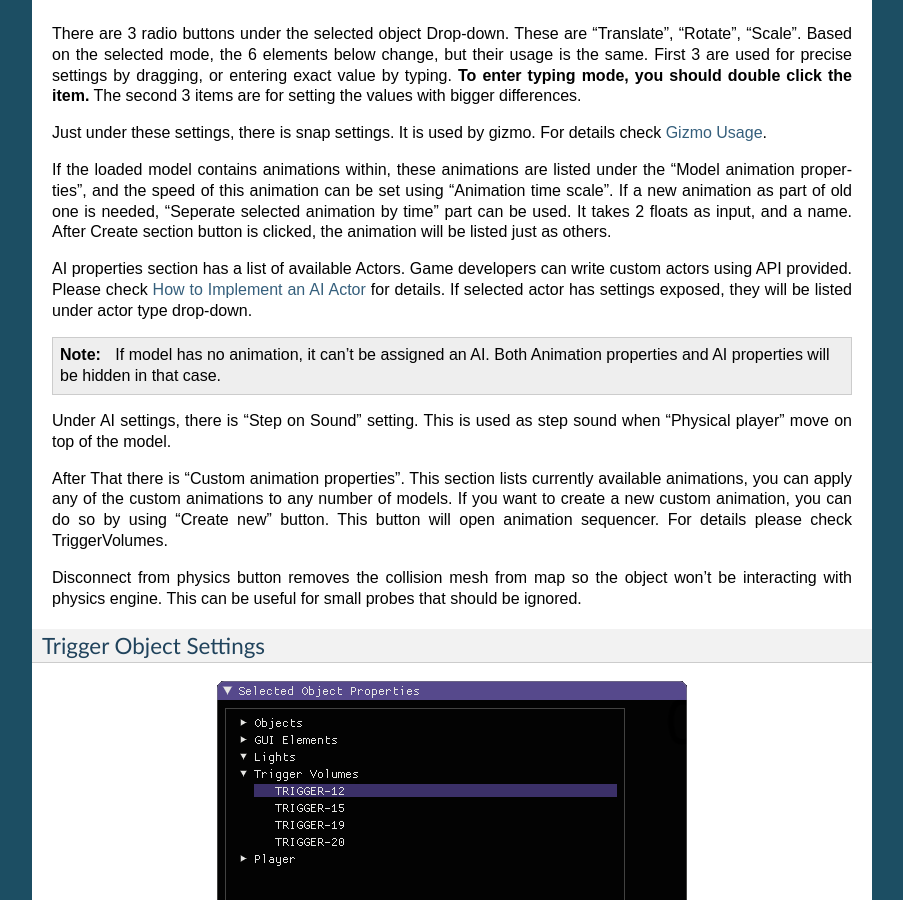
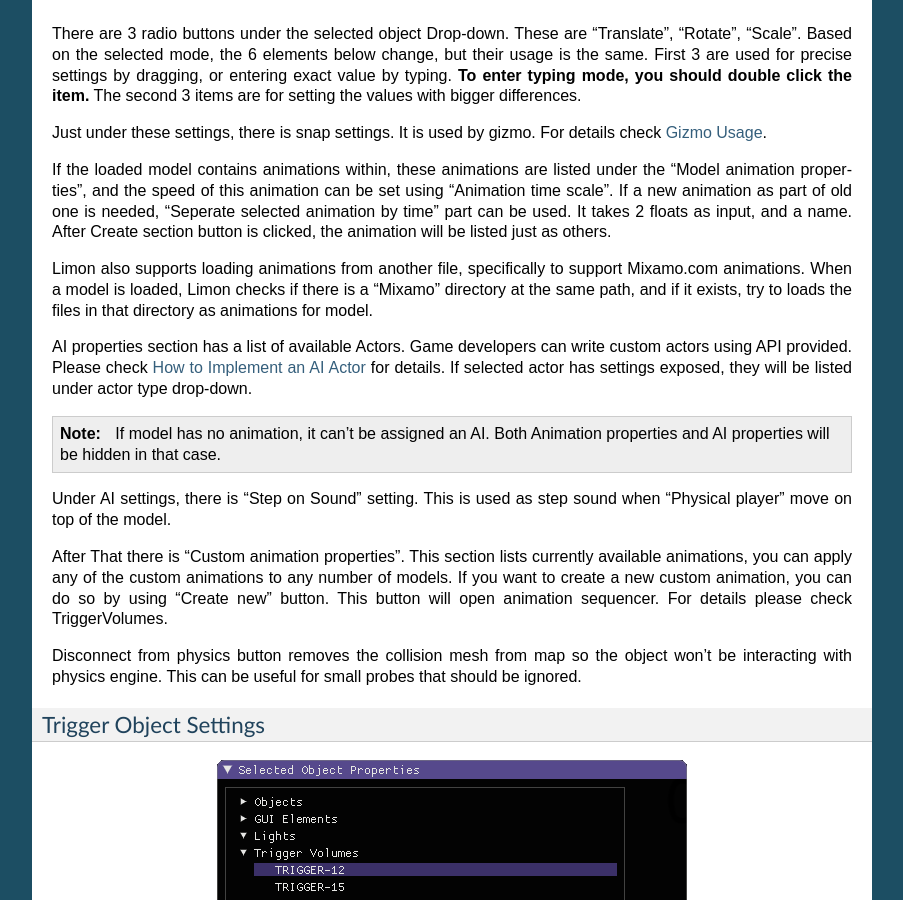
Before and after one commit to enginmanap/limonEngine-docs, a Sphinx documentation site: the page built from docs/UsingTheEditor.rst, in a window 1280 px wide and 900 px high, scrolled down 20482 px. Shown: the whole window, without its empty margins (198-1101 px from the left). Built offline with Sphinx 7.4.7, drawn with Linux system fonts in a browser that asks for light colours; pages that are not in the unit, such as notebooks, are missing from menus.

Commit message:
Document mixamo.com support

```diff
--- a/docs/UsingTheEditor.rst
+++ b/docs/UsingTheEditor.rst
@@ -255,6 +255,8 @@ Just under these settings, there is snap settings. It is used by gizmo. For deta
 
 If the loaded model contains animations within, these animations are listed under the "Model animation properties", and the speed of this animation can be set using "Animation time scale". If a new animation as part of old one is needed, "Seperate selected animation by time" part can be used. It takes 2 floats as input, and a name. After Create section button is clicked, the animation will be listed just as others.
 
+Limon also supports loading animations from another file, specifically to support Mixamo.com animations. When a model is loaded, Limon checks if there is a "Mixamo" directory at the same path, and if it exists, try to loads the files in that directory as animations for model.
+
 AI properties section has a list of available Actors. Game developers can write custom actors using API provided. Please check :ref:`implementAIActor` for details. If selected actor has settings exposed, they will be listed under actor type drop-down.
 
 .. note::
```
